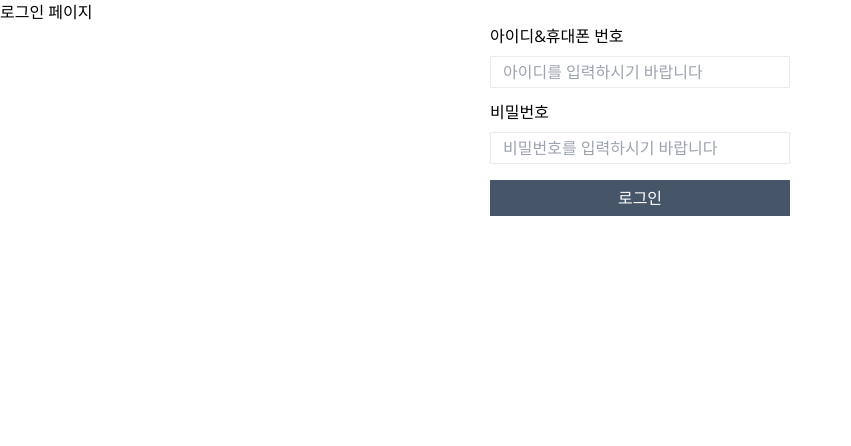
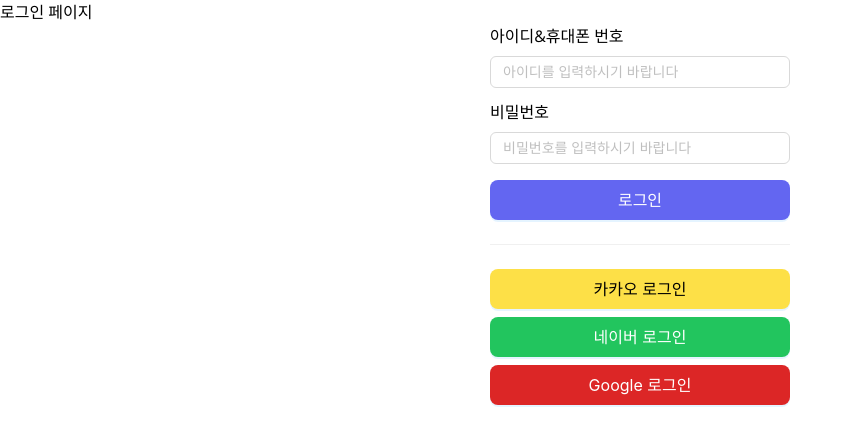
Before and after one commit to kangtae/insta_front, a Next.js app: page /login in a window 1280 px wide. Shown: the top 446 px of the page, without its empty margins (0-851 px from the left). Built offline with nearby package versions, Linux system fonts and the light colour scheme.

Commit message:
antd 설치 및 로그인 화면에 적용

```diff
--- a/package.json
+++ b/package.json
@@ -12,6 +12,7 @@
     "@types/node": "20.4.9",
     "@types/react": "18.2.19",
     "@types/react-dom": "18.2.7",
+    "antd": "^5.9.4",
     "autoprefixer": "10.4.14",
     "axios": "^1.4.0",
     "eslint": "8.46.0",
--- a/src/app/login/libs/apis.ts
+++ b/src/app/login/libs/apis.ts
@@ -1,7 +1,4 @@
-interface ILoginInfo {
-    userId: string;
-    password: string;
-}
+import { ILoginInfo } from "./types";
 
 export async function login(loginInfo: ILoginInfo) {
     const res = await fetch("/member/login", {
--- /dev/null
+++ b/src/app/login/libs/types.ts
@@ -0,0 +1,4 @@
+export interface ILoginInfo {
+    userId: string;
+    password: string;
+}
--- a/src/app/login/page.tsx
+++ b/src/app/login/page.tsx
@@ -2,14 +2,16 @@
 
 import { useState } from "react";
 import type { ChangeEvent } from "react";
+import { Divider } from "antd";
 
 import LoginButton from "@/components/LoginButton";
 import LoginItem from "@/components/LoginItem";
 
 import { login } from "./libs/apis";
+import { ILoginInfo } from "./libs/types";
 
 export default function LoginPage() {
-    const [loginInfo, setLoginInfo] = useState({
+    const [loginInfo, setLoginInfo] = useState<ILoginInfo>({
         userId: "",
         password: "",
     });
@@ -53,9 +55,26 @@
                     <LoginButton
                         buttonType="submit"
                         buttonText="로그인"
-                        customStyle="mt-4"
+                        customStyle="mt-4 bg-indigo-500"
                     />
                 </form>
+                <Divider />
+
+                <LoginButton
+                    buttonType="button"
+                    buttonText="카카오 로그인"
+                    customStyle="bg-yellow-300 text-black"
+                />
+                <LoginButton
+                    buttonType="button"
+                    buttonText="네이버 로그인"
+                    customStyle="mt-2 bg-green-500"
+                />
+                <LoginButton
+                    buttonType="button"
+                    buttonText="Google 로그인"
+                    customStyle="mt-2 bg-red-600"
+                />
             </div>
         </>
     );
--- a/src/components/LoginButton.tsx
+++ b/src/components/LoginButton.tsx
@@ -1,3 +1,5 @@
+import { Button } from "antd";
+
 interface ILoginButtonProps {
     buttonType: "button" | "submit";
     buttonText: string;
@@ -11,12 +13,14 @@
 }: ILoginButtonProps) {
     return (
         <>
-            <button
-                type={buttonType}
-                className={`w-full h-9 bg-slate-600 text-white ${customStyle}`}
+            <Button
+                htmlType={buttonType}
+                type="primary"
+                size="large"
+                className={`w-full ${customStyle}`}
             >
                 {buttonText}
-            </button>
+            </Button>
         </>
     );
 }
--- a/src/components/LoginInput.tsx
+++ b/src/components/LoginInput.tsx
@@ -1,3 +1,4 @@
+import { Input } from "antd";
 import { ChangeEvent } from "react";
 
 interface ILoginInputProps {
@@ -15,7 +16,7 @@
 }: ILoginInputProps) {
     return (
         <>
-            <input
+            <Input
                 type={inputType}
                 placeholder={placeholder}
                 className={customStyle}
--- a/src/components/LoginItem.tsx
+++ b/src/components/LoginItem.tsx
@@ -23,7 +23,7 @@
                 <LoginInput
                     inputType={inputType}
                     placeholder={placeholder}
-                    customStyle={`w-full h-8 mt-2 px-3 border border-[#ebebeb] ${customStyle}`}
+                    customStyle={`w-full mt-2 px-3 ${customStyle}`}
                     handleChange={handleChange}
                 />
             </div>
```
Also changed, not shown: src/app/layout.tsx (+14 -14 lines), 1 other file (tests, documents, lock files or other folders).
